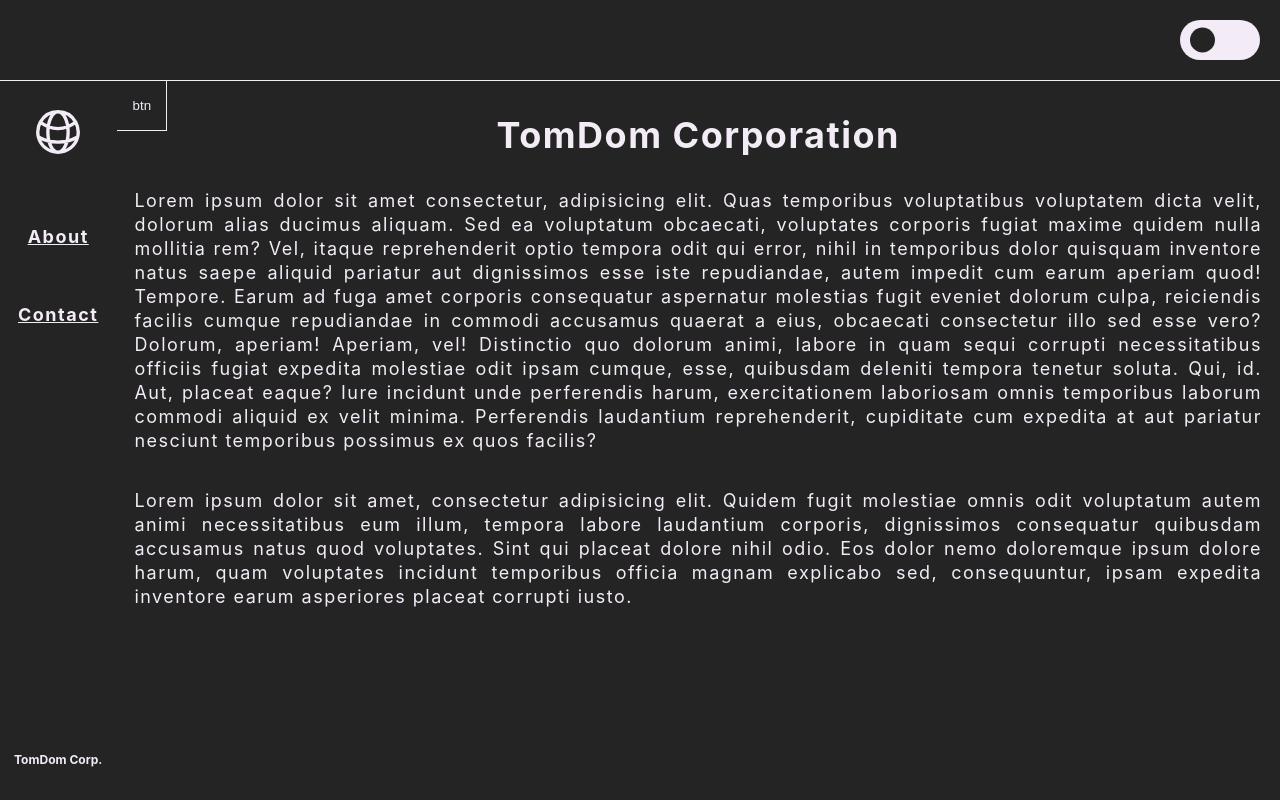
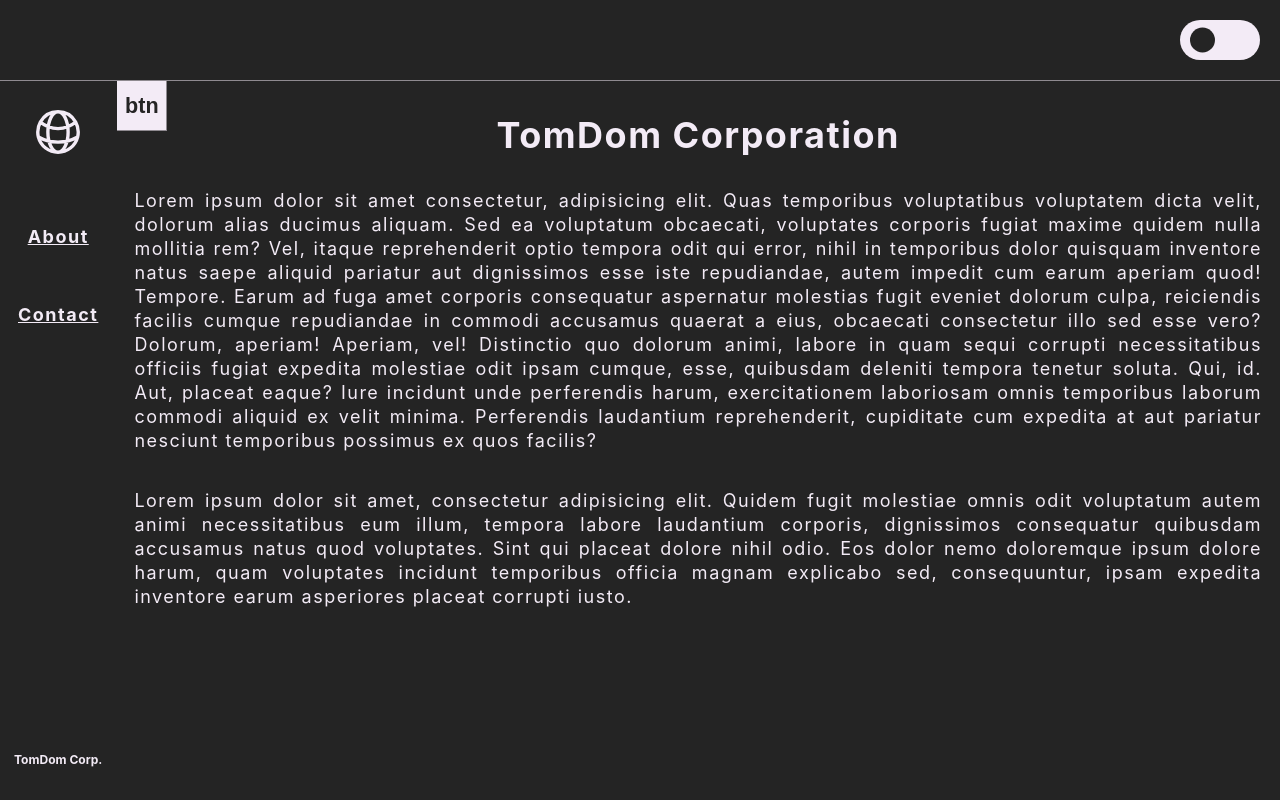
Before and after one commit to TDomagalski/reactjs-vite-app1, a React (Vite) app: page /#/ in a window 1280 px wide. Built offline with nearby package versions, Linux system fonts and the light colour scheme.

Commit message:
fix: App_nav-btn theme

```diff
--- a/src/styles/css/index.css
+++ b/src/styles/css/index.css
@@ -89,7 +89,6 @@ div {
 .App#light {
   background-color: #f3ebf6;
   color: #242424;
-  border: #242424;
   -webkit-transition: 0.25s;
   transition: 0.25s;
 }
@@ -106,20 +105,27 @@ div {
   background-color: #f3ebf6;
   left: calc(100% - 35px);
 }
+.App#light .App_nav-btn {
+  background-color: #242424;
+  color: #f3ebf6;
+}
 .App#dark {
   background-color: #242424;
   color: #f3ebf6;
-  border: #f3ebf6;
   -webkit-transition: 0.25s;
   transition: 0.25s;
 }
 .App#dark a {
   color: #f3ebf6;
 }
+.App#dark .App_nav-btn {
+  background-color: #f3ebf6;
+  color: #242424;
+}
 .App .App_optionbar {
   -webkit-box-sizing: border-box;
           box-sizing: border-box;
-  border-bottom: 1px solid;
+  border-bottom: 1px solid #8f8a90;
   display: -webkit-box;
   display: -ms-flexbox;
   display: flex;
@@ -162,7 +168,7 @@ div {
           flex-grow: 1;
 }
 .App .App_main #App_navigation {
-  border-bottom: 1px solid;
+  border-bottom: 1px solid #8f8a90;
   width: auto;
 }
 .App .App_main #App_navigation .App_nav-btn {
@@ -287,7 +293,7 @@ div {
     border-bottom: none;
     -webkit-box-sizing: border-box;
             box-sizing: border-box;
-    border-right: 1px solid;
+    border-right: 1px solid #8f8a90;
     -webkit-transition: 0.25s;
     transition: 0.25s;
   }
@@ -298,12 +304,12 @@ div {
     width: 50px;
     height: 50px;
     border-top: none;
-    border-bottom: 1px solid #f3ebf6;
-    border-right: 1px solid #f3ebf6;
+    border-bottom: 1px solid #8f8a90;
+    border-right: 1px solid #8f8a90;
+    font-size: 1.2rem;
+    font-weight: 700;
     border-left: none;
     text-align: center;
-    color: #f3ebf6;
-    background-color: #242424;
     display: -webkit-box;
     display: -ms-flexbox;
     display: flex;
@@ -314,6 +320,8 @@ div {
         -ms-flex-align: center;
             align-items: center;
     cursor: pointer;
+    -webkit-transition: 0.25s;
+    transition: 0.25s;
   }
   .App .App_main #App_navigation.close {
     -ms-flex-preferred-size: 5%;
--- a/src/styles/scss/index.scss
+++ b/src/styles/scss/index.scss
@@ -84,7 +84,6 @@ div {
 	&#light {
 		background-color: $color-bg-white;
 		color: $color-font-dark;
-		border: $color-border-dark;
 		transition: 0.25s;
 
 		a {
@@ -100,22 +99,31 @@ div {
 				left: calc(100% - (25px + 10px));
 			}
 		}
+
+    .App_nav-btn {
+      background-color: $color-bg-dark;
+      color: $color-font-white;
+    }
 	}
 
 	&#dark {
 		background-color: $color-bg-dark;
 		color: $color-font-white;
-		border: $color-border-white;
 		transition: 0.25s;
 
 		a {
 			color: $color-font-white;
 		}
+
+    .App_nav-btn {
+      background-color: $color-bg-white;
+      color: $color-font-dark;
+    }
 	}
 
 	.App_optionbar {
 		box-sizing: border-box;
-		border-bottom: 1px solid;
+		border-bottom: 1px solid $color-border-default;
 		display: flex;
 		justify-content: flex-end;
 		align-items: center;
@@ -150,7 +158,7 @@ div {
 		flex-grow: 1;
 		// ~~ NAVBAR
 		#App_navigation {
-			border-bottom: 1px solid;
+			border-bottom: 1px solid $color-border-default;
 			width: auto;
 
       .App_nav-btn {
@@ -237,7 +245,7 @@ div {
 				height: auto;
 				border-bottom: none;
 				box-sizing: border-box;
-				border-right: 1px solid;
+				border-right: 1px solid $color-border-default;
         transition: 0.25s;
 
         .App_nav-btn {
@@ -247,16 +255,17 @@ div {
           width: 50px;
           height: 50px;
           border-top: none;
-          border-bottom: 1px solid $color-border-white;
-          border-right: 1px solid $color-border-white;
+          border-bottom: 1px solid $color-border-default;
+          border-right: 1px solid $color-border-default;
+          font-size: 1.2rem;
+          font-weight: 700;
           border-left: none;
           text-align: center;
-          color: $color-font-white;
-          background-color: $color-bg-dark;
           display: flex;
           justify-content: center;
           align-items: center;
           cursor: pointer;
+          transition: 0.25s;
         }
 
         &.close {
--- a/src/styles/scss/variables/variables.scss
+++ b/src/styles/scss/variables/variables.scss
@@ -4,5 +4,6 @@ $color-bg-dark: #242424;
 $color-font-white: #f3ebf6;
 $color-font-dark: #242424;
 
+$color-border-default: #8f8a90;
 $color-border-white: #f3ebf6;
 $color-border-dark: #242424;
```
Also changed, not shown: 1 other file (tests, documents, lock files or other folders).
